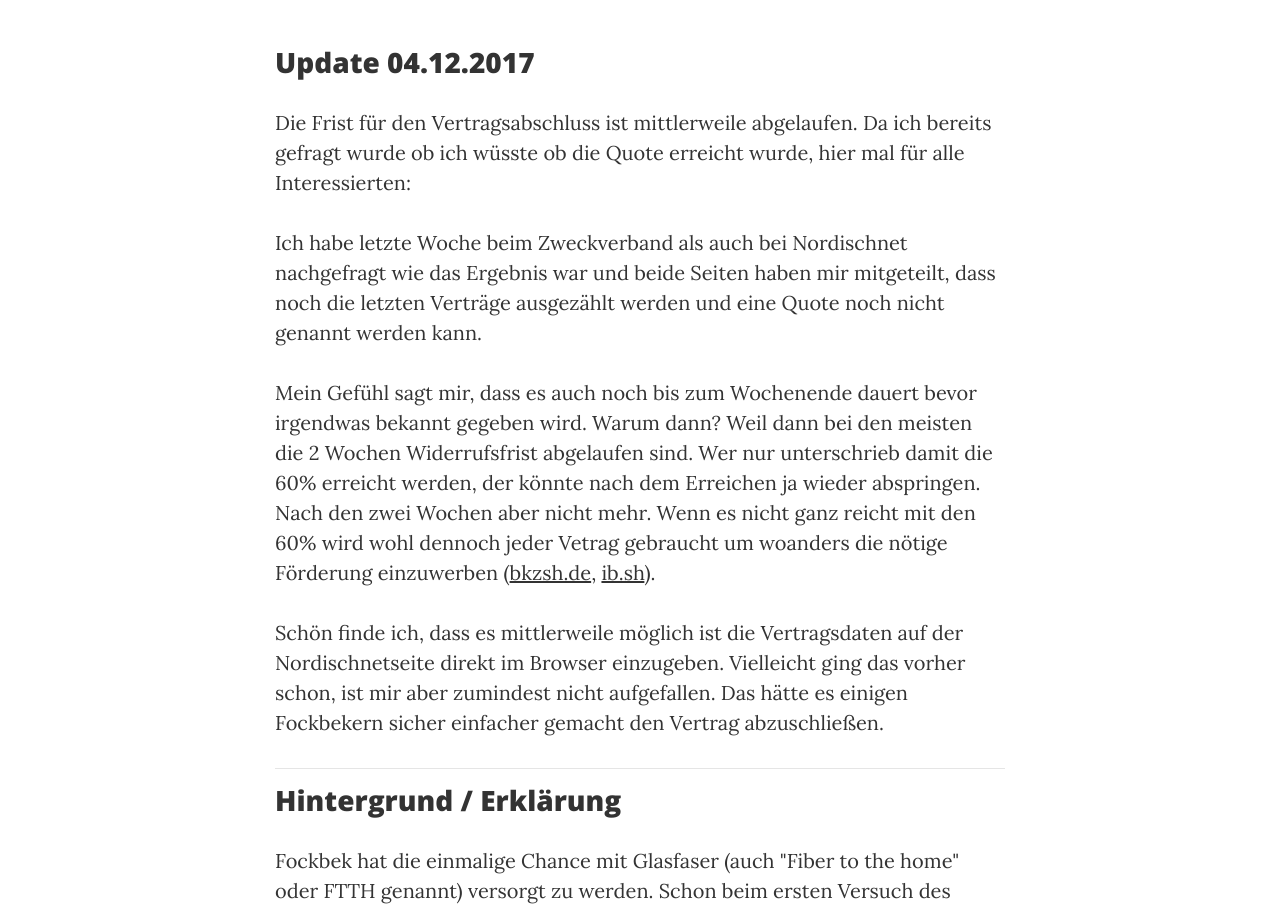
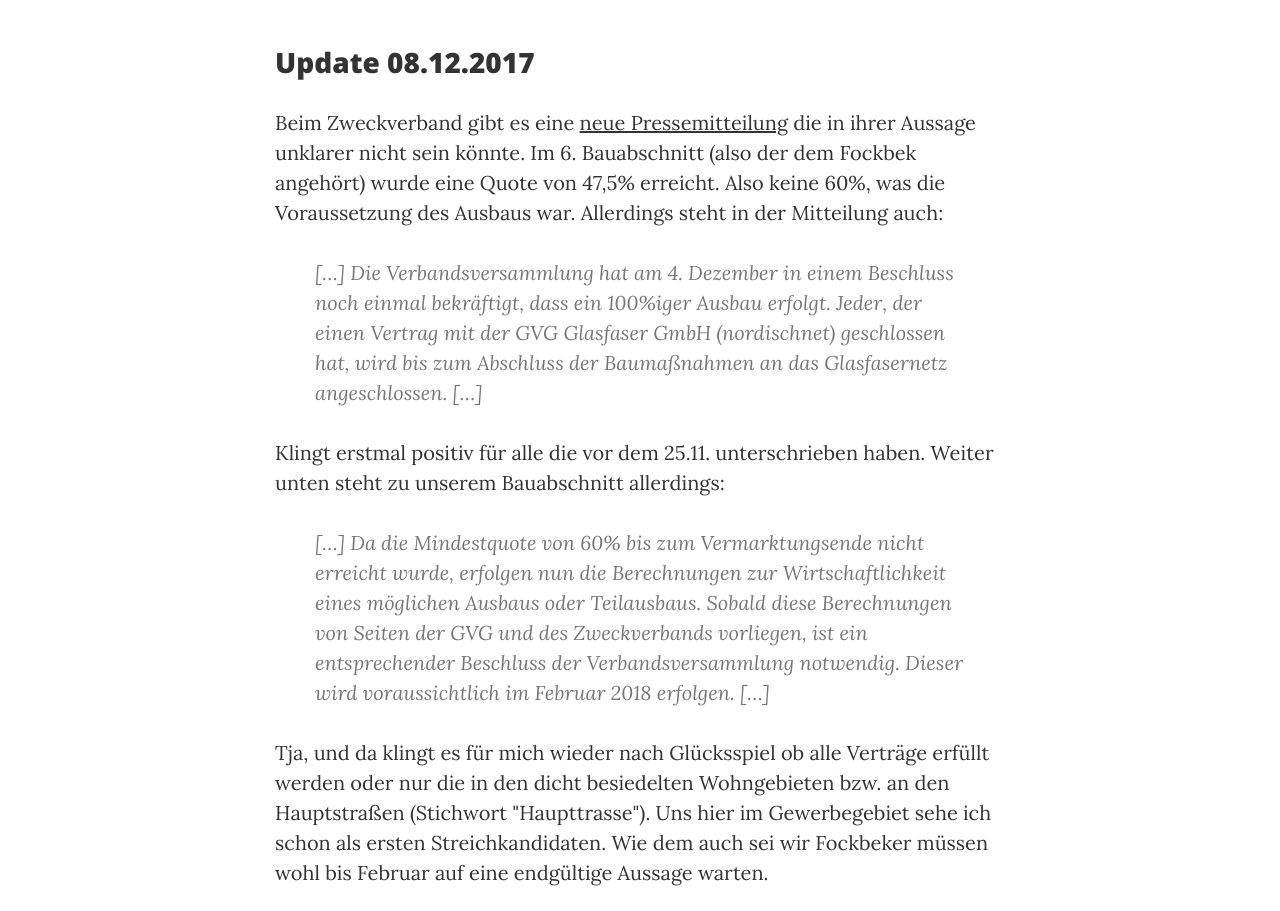
Before and after one commit to timwillsie/Glasfaser_in_Fockbek_Homepage, a website: page index.html in a window 1280 px wide. Shown: the part 665-1576 px from the top of the page. Drawn offline with nearby package versions, Linux system fonts and the light colour scheme.

Commit message:
update 08.12.2017 eingefügt

```diff
--- a/css/main.css
+++ b/css/main.css
@@ -152,6 +152,11 @@ img {
     border-color: #1DA851;
 }
 
+blockquote {
+    margin-left: 40px;
+    margin-right: 40px;
+}
+
 /* mobile */
 
 @media only screen and (max-width: 1170px) {
--- a/index.html
+++ b/index.html
@@ -1,5 +1,5 @@
 <!DOCTYPE html>
-<html lang="en">
+<html lang="de">
 
 <head>
 
@@ -149,6 +149,42 @@
 <div class="container">
     <div class="row">
         <div class="col-lg-8 col-md-10 mx-auto">
+            <div class="post-preview">
+                <h3 class="post-title">Update 08.12.2017</h3>
+                <p>
+                    Beim Zweckverband gibt es eine
+                    <a href="http://www.zbmsh.de/aktuelles/details/artikel/der-zbmsh-wird-jeden-kunden-im-aussenbereich-ans-glasfasernetz-anschliessen.html">neue
+                        Pressemitteilung</a> die in ihrer Aussage unklarer nicht sein könnte. Im 6. Bauabschnitt (also
+                    der dem Fockbek angehört) wurde eine Quote von 47,5% erreicht. Also keine 60%, was die Voraussetzung
+                    des Ausbaus war. Allerdings steht in der Mitteilung auch:
+                </p>
+                <blockquote>
+                    [&hellip;] Die Verbandsversammlung hat am 4. Dezember in einem Beschluss noch einmal bekräftigt,
+                    dass ein 100%iger Ausbau erfolgt. Jeder, der einen Vertrag mit der GVG Glasfaser GmbH (nordischnet)
+                    geschlossen hat, wird bis zum Abschluss der Baumaßnahmen an das Glasfasernetz
+                    angeschlossen. [&hellip;]
+                </blockquote>
+                <p>
+                    Klingt erstmal positiv für alle die vor dem 25.11. unterschrieben haben. Weiter unten steht zu
+                    unserem Bauabschnitt allerdings:
+                </p>
+                <blockquote>
+                    [&hellip;] Da die Mindestquote von 60% bis zum Vermarktungsende nicht erreicht wurde, erfolgen nun
+                    die Berechnungen zur Wirtschaftlichkeit eines möglichen Ausbaus oder Teilausbaus. Sobald
+                    diese Berechnungen von Seiten der GVG und des Zweckverbands vorliegen, ist ein entsprechender
+                    Beschluss der Verbandsversammlung notwendig. Dieser wird voraussichtlich im Februar
+                    2018 erfolgen. [&hellip;]
+                </blockquote>
+                <p>
+                    Tja, und da klingt es für mich wieder nach Glücksspiel ob alle Verträge erfüllt werden oder nur die
+                    in den dicht besiedelten Wohngebieten bzw. an den Hauptstraßen (Stichwort "Haupttrasse"). Uns hier
+                    im Gewerbegebiet sehe ich schon als ersten Streichkandidaten. Wie dem auch sei wir Fockbeker müssen
+                    wohl bis Februar auf eine endgültige Aussage warten.
+                </p>
+                <p>
+                    Aber meinen Filiago-Vertrag habe ich 2013 abgeschlossen, was sind da schon drei Monate mehr &hellip;
+                </p>
+            </div>
             <div class="post-preview">
                 <h3 class="post-title">Update 04.12.2017</h3>
                 <p>
```
